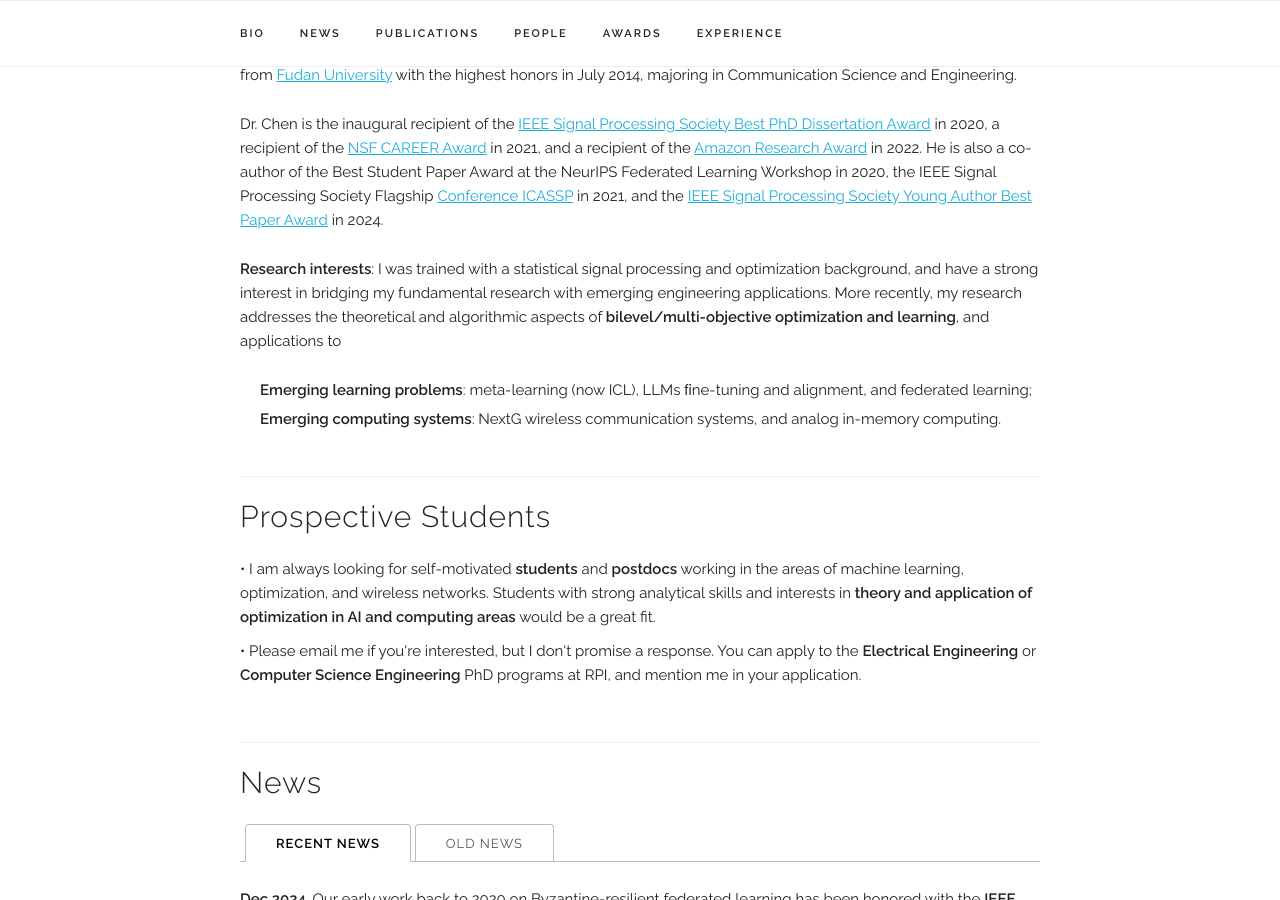
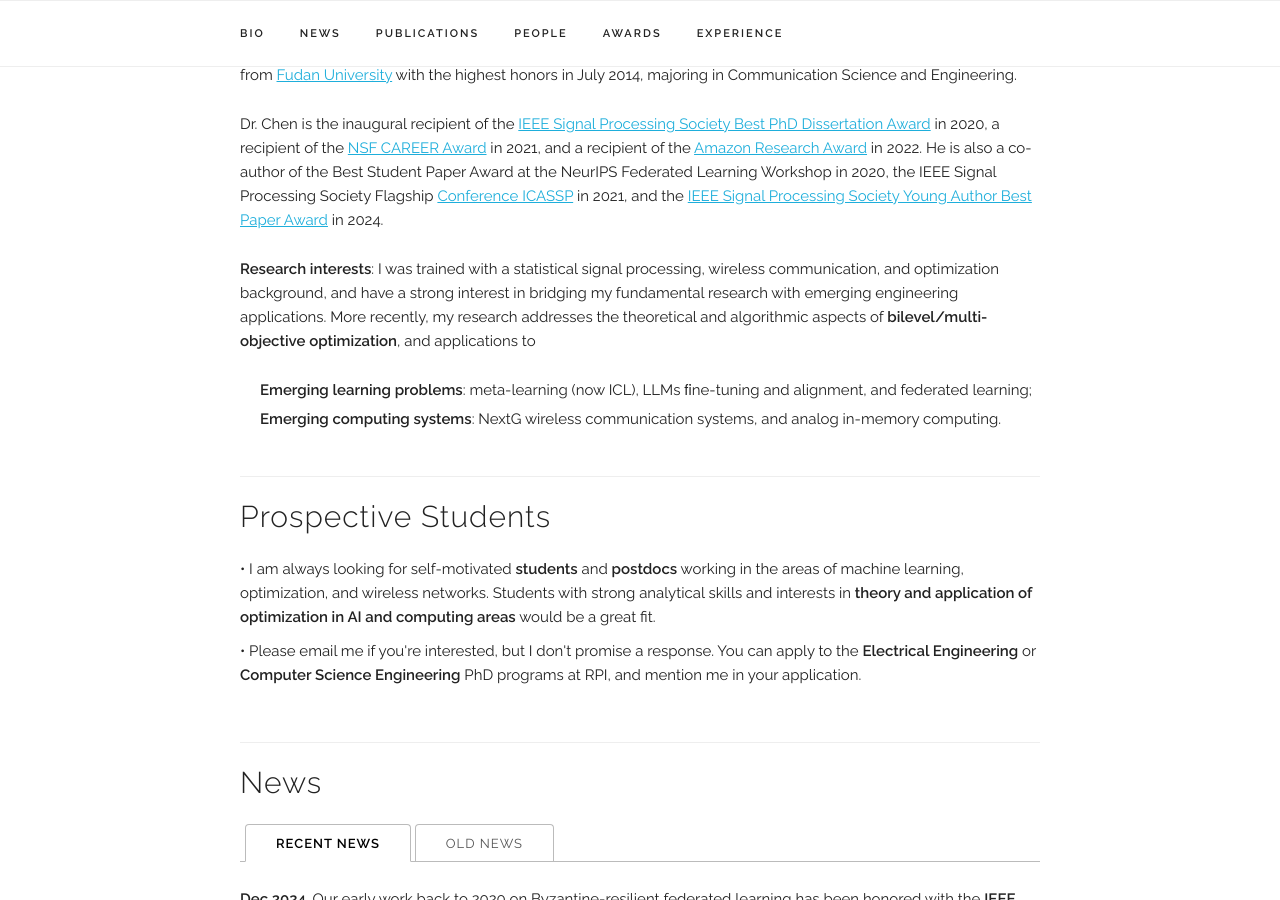
Before and after one commit to chentianyi1991/chentianyi1991.github.io, a Jekyll site: the page built from index.html, in a window 1280 px wide and 900 px high, scrolled down 536 px. Built offline with Jekyll 4.4.1, drawn with Linux system fonts in a browser that asks for light colours; some web fonts are replaced; comment, search, counter and statistics services are not loaded.

Commit message:
Update index.html

```diff
--- a/index.html
+++ b/index.html
@@ -14,8 +14,8 @@
   <p>Dr. Chen is the inaugural recipient of the <a href="https://cse.umn.edu/ece/feature-stories/alumnus-tianyi-chen-receives-ieee-sps-best-dissertation-award">IEEE Signal Processing Society Best PhD Dissertation Award</a> in 2020, a recipient of the <a href="https://www.nsf.gov/awardsearch/showAward?AWD_ID=2047177&HistoricalAwards=false">NSF CAREER Award</a> in 2021, and a recipient of the <a href="https://www.amazon.science/research-awards/program-updates/fall-2021-and-winter-2022-amazon-research-awards-recipients-announced">Amazon Research Award</a> in 2022.
     He is also a co-author of the Best Student Paper Award at the NeurIPS Federated Learning Workshop in 2020, the IEEE Signal Processing Society Flagship <a href="https://ww3.math.ucla.edu/dr-yuejiao-sun-receives-outstanding-student-paper-award-from-icassp2021/">Conference ICASSP</a> in 2021, and the <a href="https://signalprocessingsociety.org/community-involvement/award-recipients/">IEEE Signal Processing Society Young Author Best Paper Award</a> in 2024.</p>
 
- <p><b>Research interests</b>: I was trained with a statistical signal processing and optimization background, and have a strong interest in bridging my fundamental research with emerging engineering applications.
-   More recently, my research addresses the theoretical and algorithmic aspects of <b>bilevel/multi-objective optimization and learning</b>, and applications to
+ <p><b>Research interests</b>: I was trained with a statistical signal processing, wireless communication, and optimization background, and have a strong interest in bridging my fundamental research with emerging engineering applications.
+   More recently, my research addresses the theoretical and algorithmic aspects of <b>bilevel/multi-objective optimization</b>, and applications to
 <ul style="margin-left: 20px;">
   <span style="display: inline-block; margin-top: 0px; margin-bottom: 5px">
     <b>Emerging learning problems</b>: meta-learning (now ICL), LLMs ﬁne-tuning and alignment, and federated learning;
```
